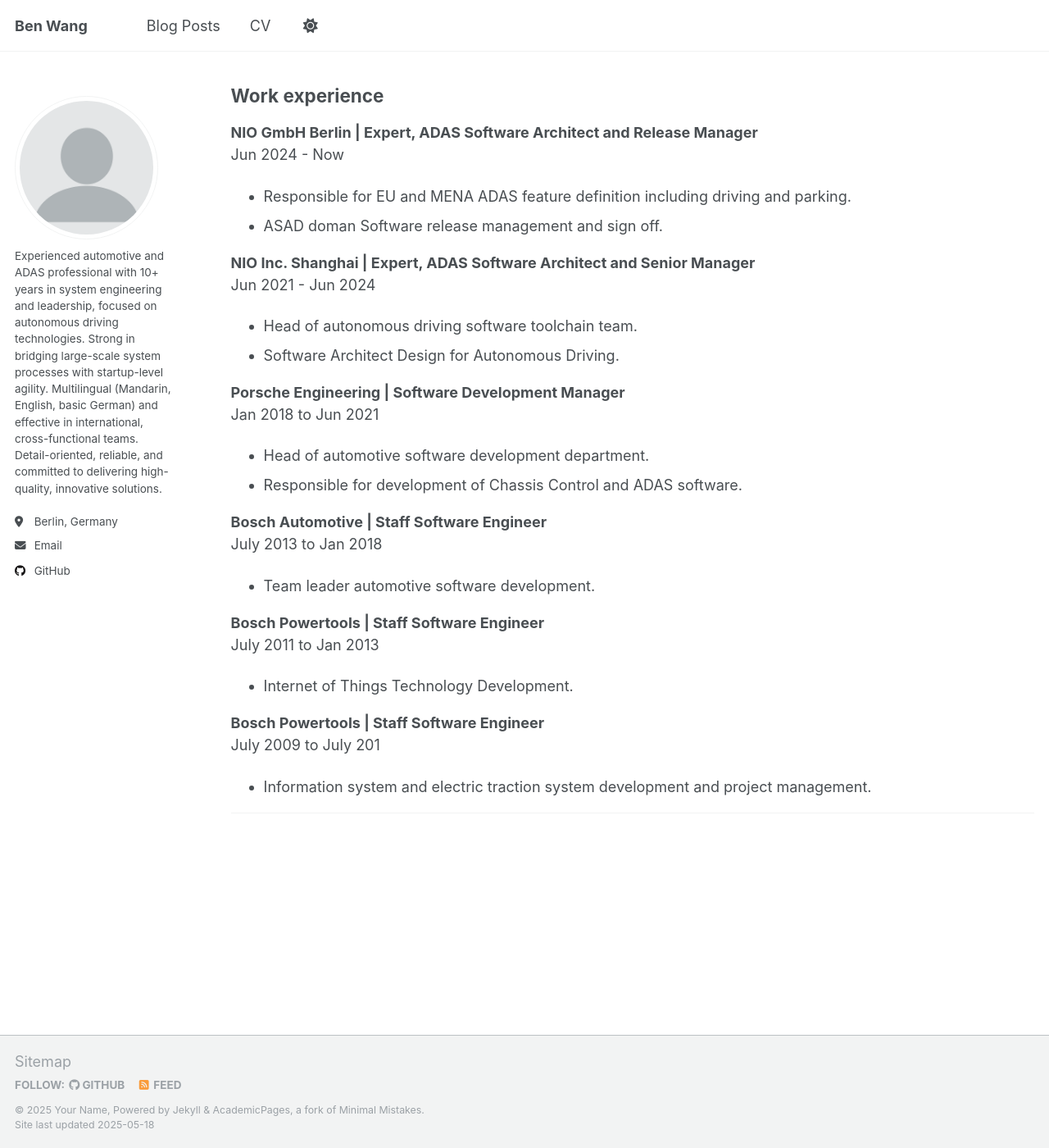
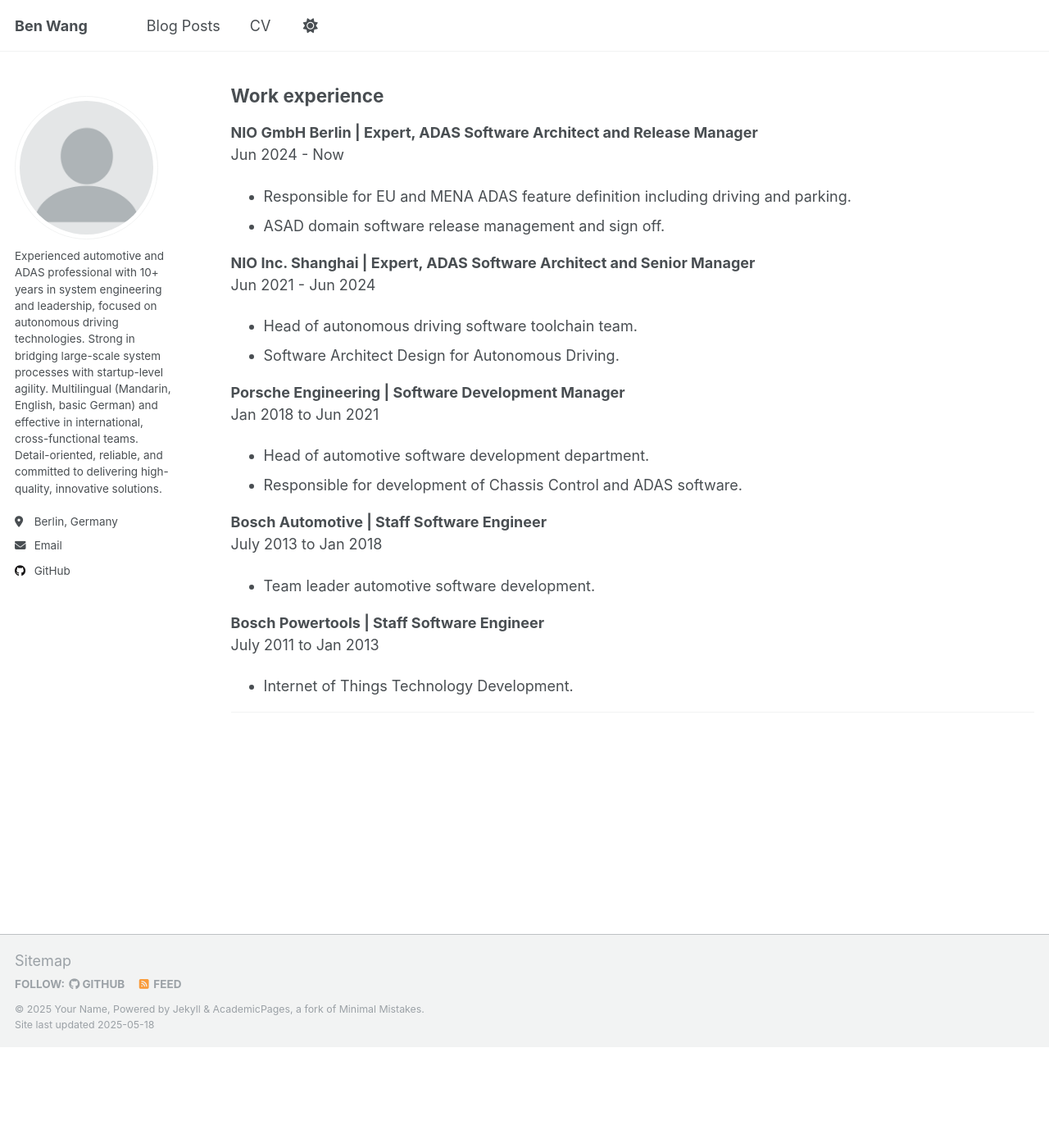
Before and after one commit to ai-benwang/ai-benwang.github.io, a Jekyll site: the page built from _pages/cv.md, in a window 1280 px wide and 1400 px high, scrolled down 473 px. Shown: the whole window at 82% size. Built offline with Jekyll 4.4.1, drawn with Linux system fonts in a browser that asks for light colours; after the commit the page ends 1750 px from its top, so only the background shows below that.

Commit message:
modify cv

```diff
--- a/_pages/cv.md
+++ b/_pages/cv.md
@@ -31,7 +31,7 @@ B.S. in Mechanical Engineering  2002 - 2006
 **NIO GmbH Berlin | Expert, ADAS Software Architect and Release Manager**
 Jun 2024 - Now
 - Responsible for EU and MENA ADAS feature definition including driving and parking.
-- ASAD doman Software release management and sign off.
+- ASAD domain software release management and sign off.
 
 **NIO Inc. Shanghai | Expert, ADAS Software Architect and Senior Manager**
 Jun 2021 - Jun 2024
@@ -51,8 +51,5 @@ July 2013 to Jan 2018
 July 2011 to Jan 2013
 - Internet of Things Technology Development.
 
-**Bosch Powertools  | Staff Software Engineer**
-July 2009 to July 201
-- Information system and electric traction system development and project management.
 
 ---
```
